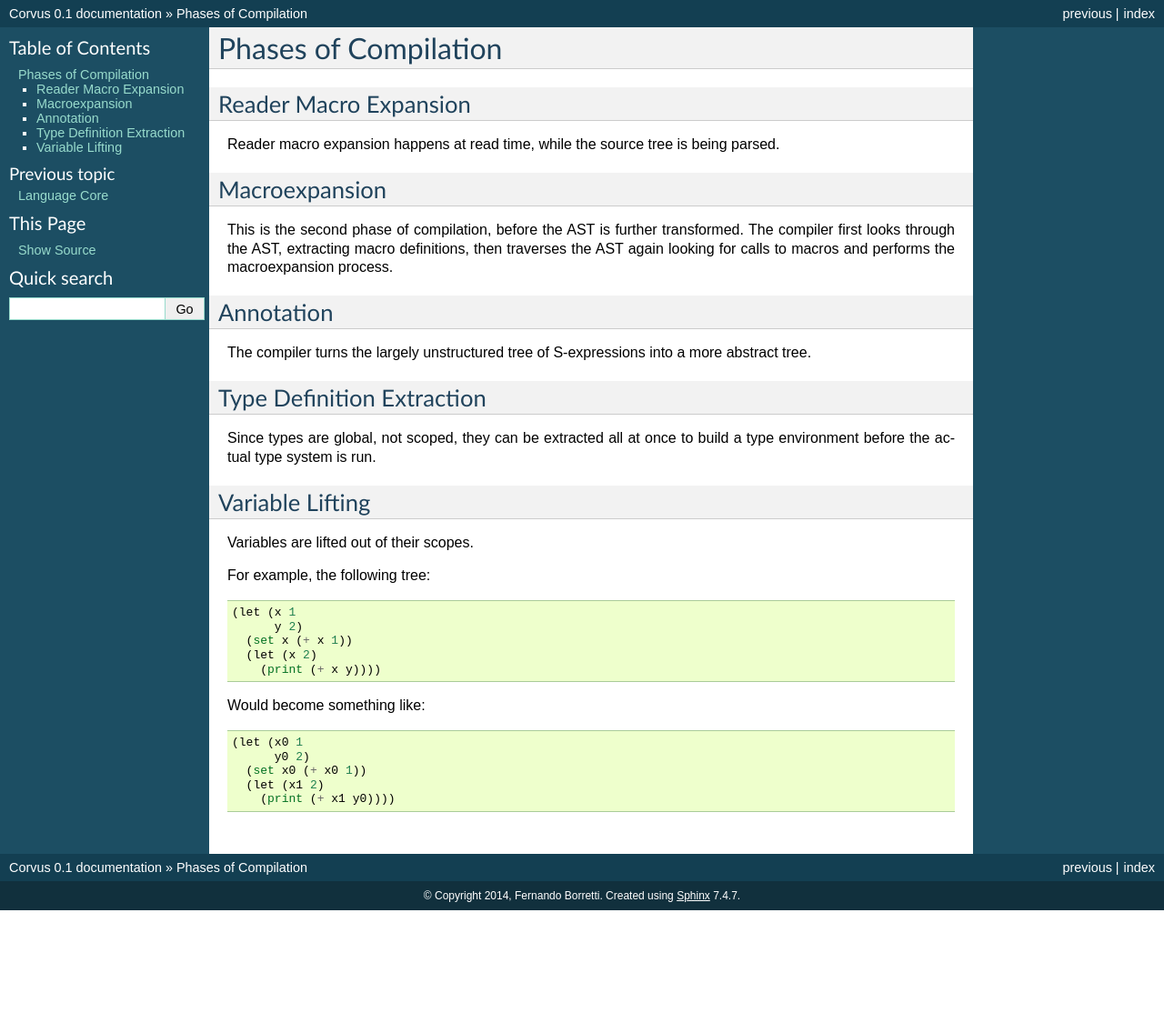
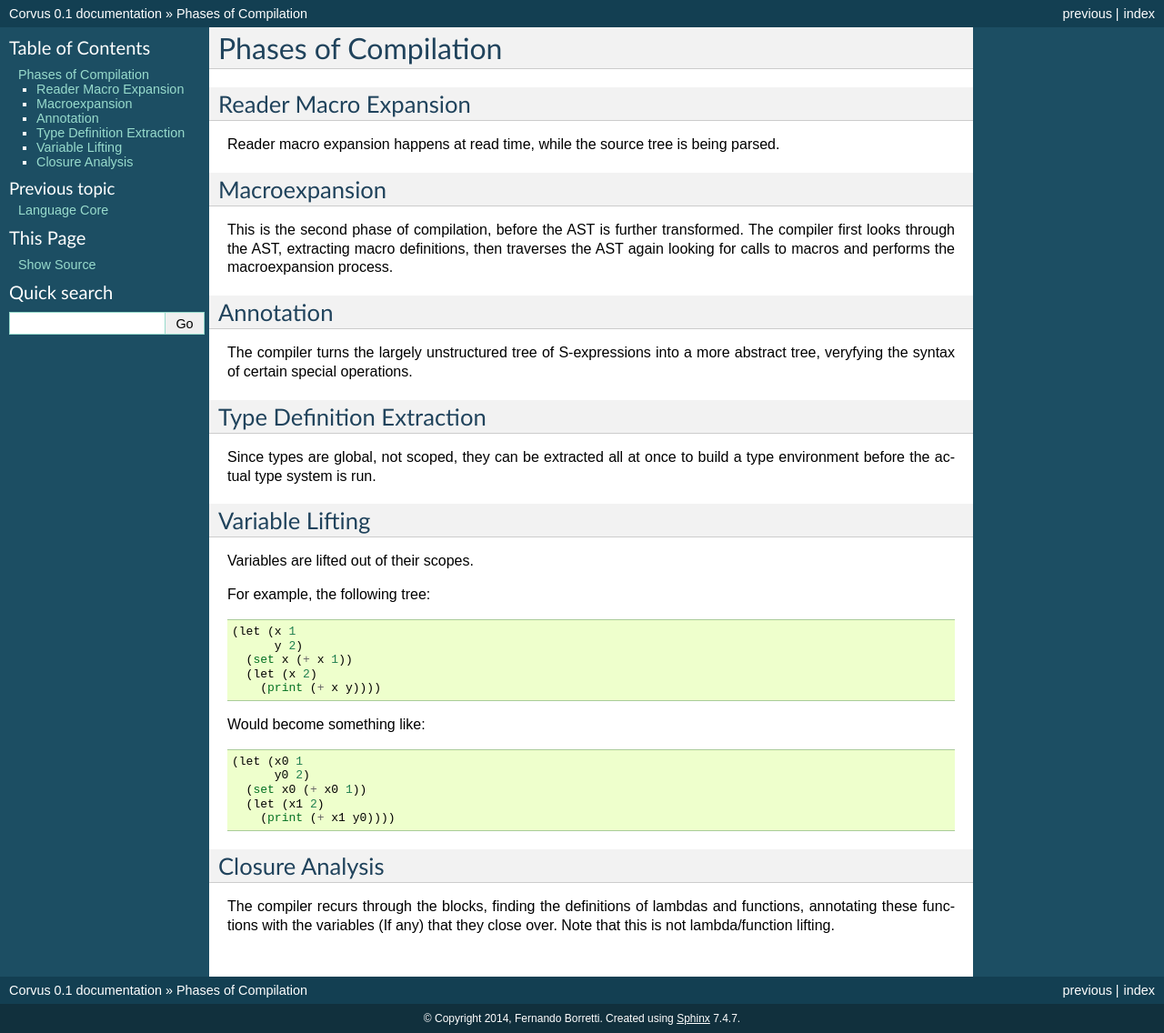
Before and after one commit to eudoxia0/corvus, a Sphinx documentation site: the page built from docs/phases.rst, in a window 1280 px wide. Shown: the whole page at 91% size. Built offline with Sphinx 7.4.7, drawn with Linux system fonts in a browser that asks for light colours; formulas are drawn with MathJax 3; before the commit the page ends 1001 px from its top, so only the background shows below that.

Commit message:
Expand docs on phases of compilation, remove implementation.md
Move the section on evaluation before that on types

```diff
--- a/docs/index.rst
+++ b/docs/index.rst
@@ -11,8 +11,8 @@ Specification
 
    introduction
    syntax
+   evaluation
    types
-   evaluation
    special-forms
    core
 
--- a/docs/phases.rst
+++ b/docs/phases.rst
@@ -20,7 +20,7 @@ Annotation
 ==========
 
 The compiler turns the largely unstructured tree of S-expressions into a more
-abstract tree.
+abstract tree, veryfying the syntax of certain special operations.
 
 Type Definition Extraction
 ==========================
@@ -48,3 +48,10 @@ Would become something like::
       (set x0 (+ x0 1))
       (let (x1 2)
         (print (+ x1 y0))))
+
+Closure Analysis
+================
+
+The compiler recurs through the blocks, finding the definitions of lambdas and
+functions, annotating these functions with the variables (If any) that they
+close over. Note that this is not lambda/function lifting.
```
Also changed, not shown: docs/implementation.md (deleted, +0 -25 lines).
